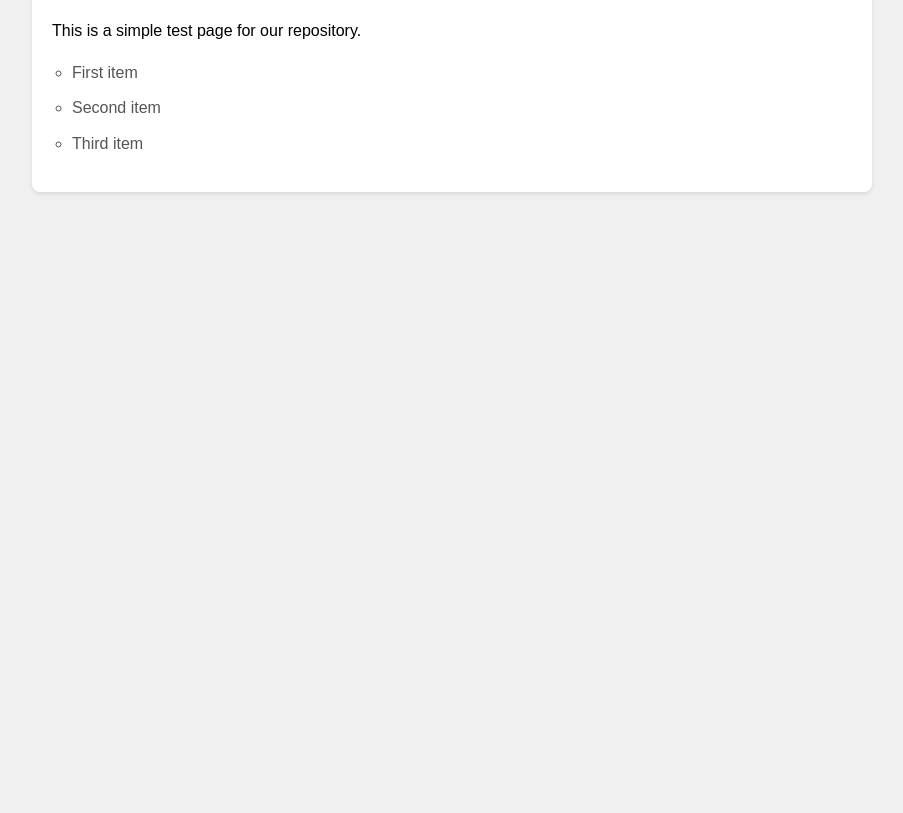
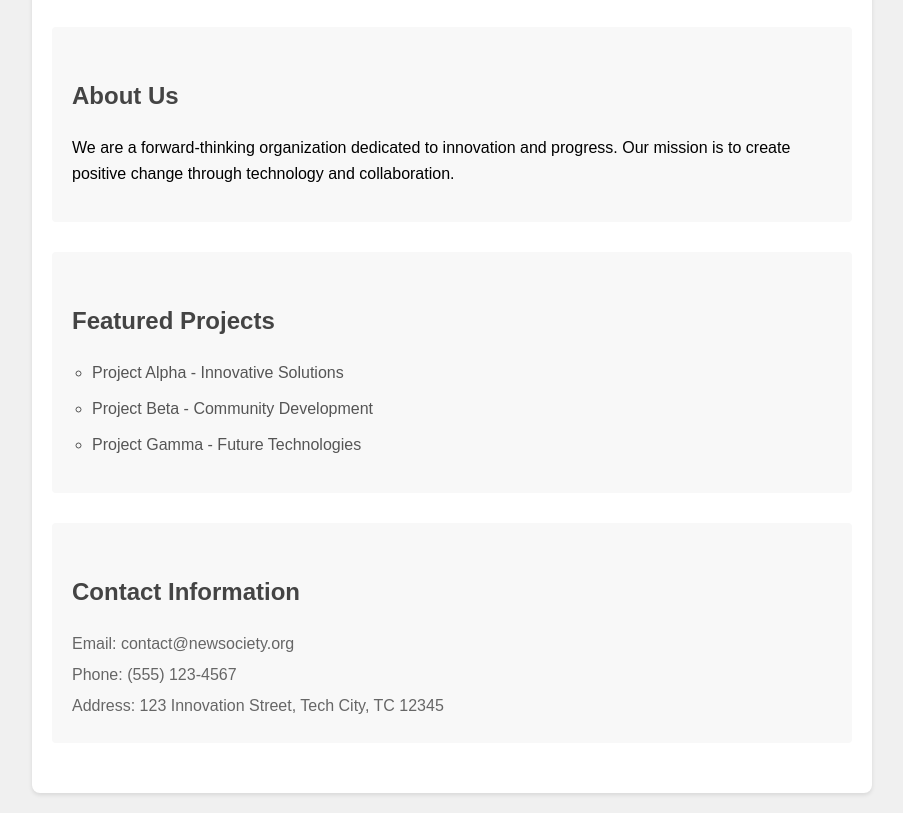
Before and after one commit to Ramlis1/new-society-test-2024, a plain HTML site: page index.html in a window 1280 px wide. Shown: the part 128-941 px from the top of the page, without its empty margins (188-1091 px from the left). Before the commit the page ends 800 px from the top, so only its background shows below. Drawn offline with Linux system fonts and the light colour scheme.

Commit message:
Add more content sections to the homepage

```diff
--- a/index.html
+++ b/index.html
@@ -9,12 +9,27 @@
 <body>
     <div class="container">
         <h1>Welcome to New Society</h1>
-        <p>This is a simple test page for our repository.</p>
-        <ul>
-            <li>First item</li>
-            <li>Second item</li>
-            <li>Third item</li>
-        </ul>
+
+        <section class="about">
+            <h2>About Us</h2>
+            <p>We are a forward-thinking organization dedicated to innovation and progress. Our mission is to create positive change through technology and collaboration.</p>
+        </section>
+
+        <section class="projects">
+            <h2>Featured Projects</h2>
+            <ul>
+                <li>Project Alpha - Innovative Solutions</li>
+                <li>Project Beta - Community Development</li>
+                <li>Project Gamma - Future Technologies</li>
+            </ul>
+        </section>
+
+        <section class="contact">
+            <h2>Contact Information</h2>
+            <p>Email: contact@newsociety.org</p>
+            <p>Phone: (555) 123-4567</p>
+            <p>Address: 123 Innovation Street, Tech City, TC 12345</p>
+        </section>
     </div>
 </body>
 </html>
--- a/styles.css
+++ b/styles.css
@@ -21,6 +21,18 @@ h1 {
     padding-bottom: 10px;
 }
 
+h2 {
+    color: #444;
+    margin-top: 30px;
+}
+
+section {
+    margin: 30px 0;
+    padding: 20px;
+    background-color: #f8f8f8;
+    border-radius: 4px;
+}
+
 ul {
     list-style-type: circle;
     padding-left: 20px;
@@ -30,3 +42,8 @@ li {
     margin-bottom: 10px;
     color: #555;
 }
+
+.contact p {
+    margin: 5px 0;
+    color: #666;
+}
```
